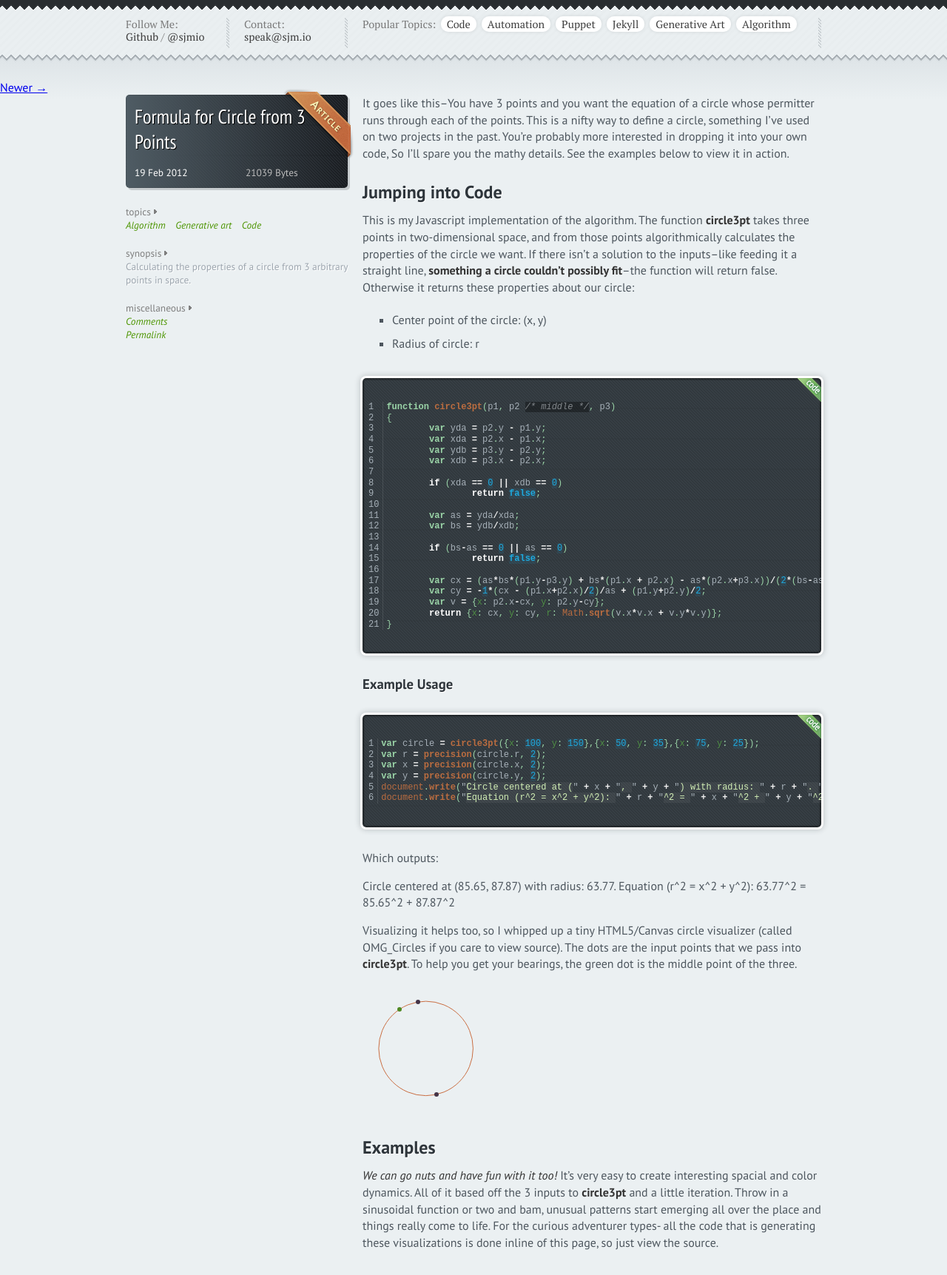
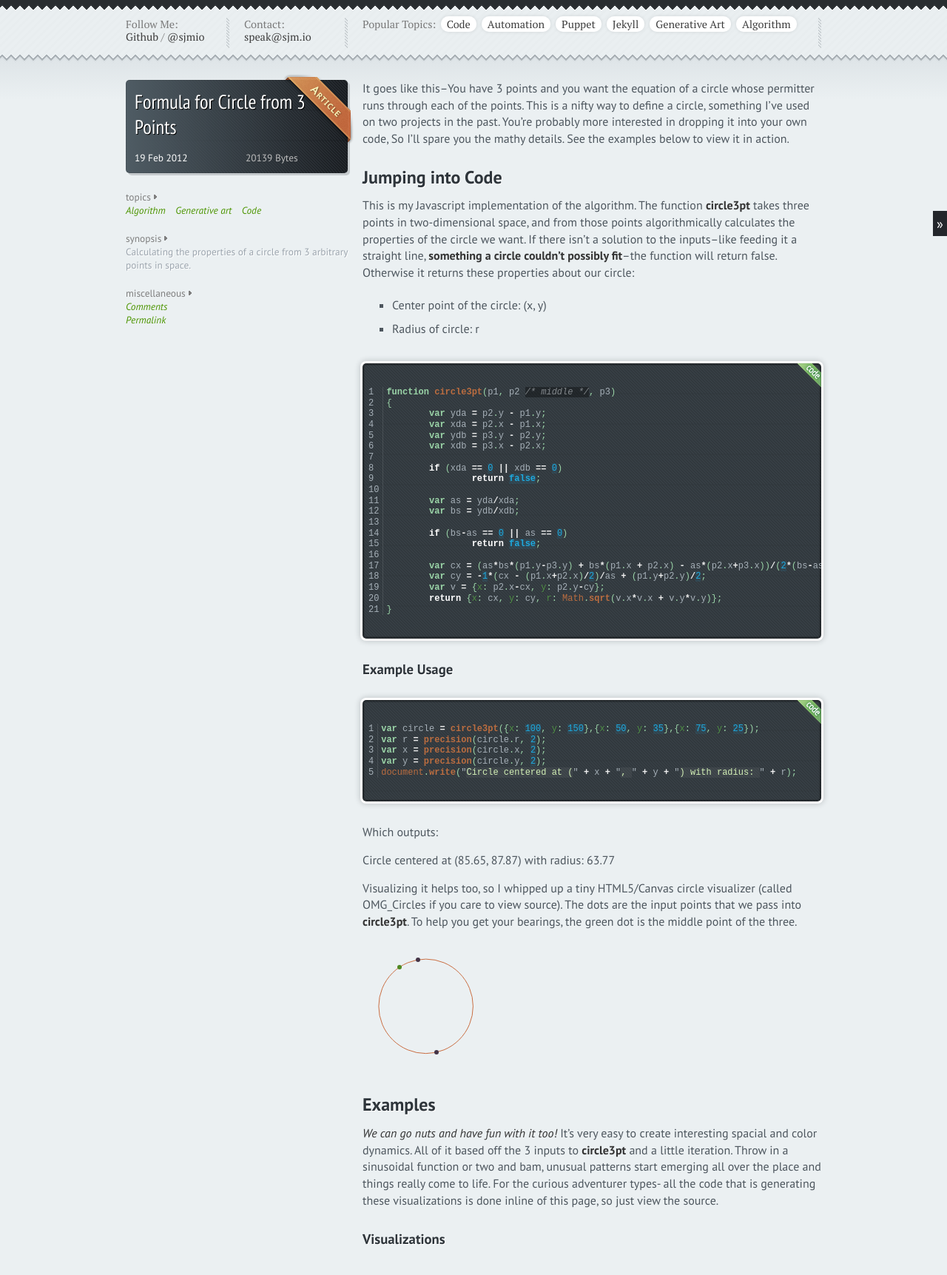
Before and after one commit to sjmio/sjm.io, a Jekyll site: the page built from _posts/2012-02-19-circle-from-3-points.md, in a window 1280 px wide, cut to the strip 165-1888 px from the top of the page. Shown: the whole strip at 74% size. Built offline with Jekyll 4.4.1, drawn with Linux system fonts in a browser that asks for light colours; nearby versions of some CDN libraries; Markdown is read by kramdown in place of the engine named in the settings; comment, search, counter and statistics services are not loaded; some of the changed text lies outside the part shown.

Commit message:
adding better pagination

```diff
--- a/_layouts/post.html
+++ b/_layouts/post.html
@@ -2,12 +2,18 @@
 layout: default
 ---
 
-{% if page.previous %}
-	<a rel="prev" href="{{ page.previous.url }}">&larr; Older</a>
-{% endif %}
-{% if page.next %}
-	<a rel="next" href="{{ page.next.url }}">Newer &rarr;</a>
-{% endif %}
+
+
+<div class="pagination">
+	{% if page.previous %}
+		<a href="{{ page.previous.url }}" class="next ">&laquo;<span> {{ page.previous.title }}</span></a>
+	{% endif %}
+	{% if page.next %}
+		<a href="{{ page.next.url }}" class="previous"><span>{{ page.next.title }} </span>&raquo;</a>
+	{% endif %}
+</div>
+
+
 
 
 <div id="posts">
@@ -43,6 +49,22 @@
 		<div class="post">
 			{{ content | replace_first: '<!-- more -->','<a name="more"></a>' }}
 		</div>
+		<div class="comments">
+			<div id="disqus_thread"></div>
+			<script type="text/javascript">
+				/* * * CONFIGURATION VARIABLES: EDIT BEFORE PASTING INTO YOUR WEBPAGE * * */
+				var disqus_shortname = 'sjmio';
+
+				/* * * DON'T EDIT BELOW THIS LINE * * */
+				(function() {
+					var dsq = document.createElement('script'); dsq.type = 'text/javascript'; dsq.async = true;
+					dsq.src = 'http://' + disqus_shortname + '.disqus.com/embed.js';
+					(document.getElementsByTagName('head')[0] || document.getElementsByTagName('body')[0]).appendChild(dsq);
+				})();
+			</script>
+			<noscript>Please enable JavaScript to view the <a href="http://disqus.com/?ref_noscript">comments powered by Disqus.</a></noscript>
+			<a href="http://disqus.com" class="dsq-brlink">blog comments powered by <span class="logo-disqus">Disqus</span></a>
+		</div>
 		<div style="clear: both;"></div>
 	</div>
 	<hr class="post-div" />
--- a/_posts/2012-02-19-circle-from-3-points.md
+++ b/_posts/2012-02-19-circle-from-3-points.md
@@ -303,8 +303,7 @@
 var r = precision(circle.r, 2);
 var x = precision(circle.x, 2);
 var y = precision(circle.y, 2);
-document.write("Circle centered at (" + x + ", " + y + ") with radius: " + r + ". ");
-document.write("Equation (r^2 = x^2 + y^2): " + r + "^2 = " + x + "^2 + " + y + "^2");
+document.write("Circle centered at (" + x + ", " + y + ") with radius: " + r);
 {% endhighlight %}
 
 <!-- more -->
@@ -316,8 +315,7 @@
 var r = precision(circle.r, 2);
 var x = precision(circle.x, 2);
 var y = precision(circle.y, 2);
-document.write("Circle centered at (" + x + ", " + y + ") with radius: " + r + ". ");
-document.write("Equation (r^2 = x^2 + y^2): " + r + "^2 = " + x + "^2 + " + y + "^2");
+document.write("Circle centered at (" + x + ", " + y + ") with radius: " + r);
 </script>
 
 Visualizing it helps too, so I whipped up a tiny HTML5/Canvas circle visualizer (called OMG_Circles if you care to view source). The dots are the input points that we pass into **circle3pt**. To help you get your bearings, the green dot is the middle point of the three.
--- a/css/style.css
+++ b/css/style.css
@@ -400,7 +400,7 @@
 
 code {
 	background-color: #fff;
-	box-shadow: 1px 1px 2px 0px rgba(41,45,48,0.2);
+	box-shadow: 1px 1px 2px 0px rgba(41,45,48,0.2), inset 1px 1px 0px 0px #fff;
 	padding: 3px;
 	color: #222;
 	font-size: 9pt;
@@ -476,18 +476,6 @@
 	clear: both;
 }
 
-.pagination {
-	float: right;
-	font-size: 14pt;
-	padding-right: 2px;
-}
-
-.content-header .pagination {
-	border-bottom: 1px dashed rgba(0,0,0,0.15);
-	padding-bottom: 15px;
-	margin-top: 15px;
-}
-
 .content-footer {
 	color: #7a848f;
 	font-size: 11pt;
@@ -496,32 +484,32 @@
 	margin-bottom: -44px;
 }
 
-.content-footer .pagination {
-	padding-top: 5px;
-	padding-bottom: 5px;
+.pagination a {
+	position: fixed;
+	display: block;
+	padding: 5px;
+	background-color: #23262b;
+	color: #fff;
+	text-decoration: none;
+	top: 50%;
+	font-size: 14pt;
 }
 
-.pagination .page_number {
-	padding: 0px 10px;
-	text-shadow: 1px 1px 0px rgba(255,255,255,0.4);
+.pagination span {
+	display: none;
 }
 
-.pagination a {
-	text-decoration: none;
-	text-shadow: 1px 1px 0px #fff;
-	padding: 3px 12px;
-	color: #3a4149;
-	background-color: rgba(255,255,255,0.3);
-	border-radius: 6px;
-	box-shadow: inset 0px 0px 10px 0px rgba(255,255,255,0.7), 1px 2px 0px 0px rgba(0,0,0,0.1), inset 0px -1px 0px 0px rgba(0,0,0,0.4);
+.pagination .previous {
+	right: 0px;
 }
 
-.pagination a:hover {
-	background: #333 url("/images/vertical-div.png");
-	text-shadow: none;
-	box-shadow: 1px 2px 0px 0px rgba(0,0,0,0.1);
-	color: #fff;
+.pagination a:hover span {
+	display: inline;
 }
+
+
+
+
 
 /* footer */
 #footer {
```
Also changed, not shown: index.html (+14 -22 lines), 1 other file.
